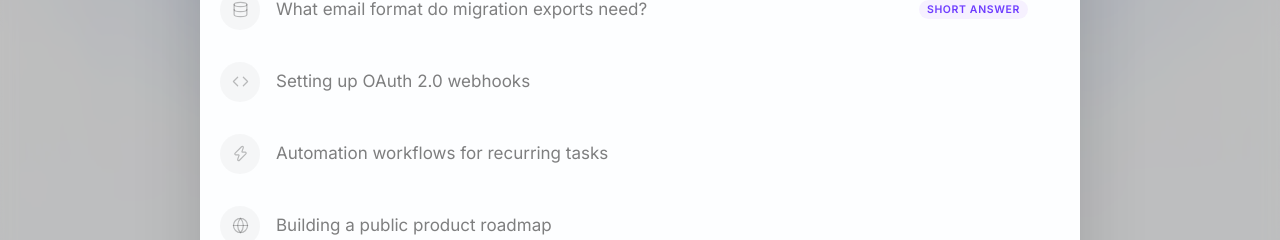
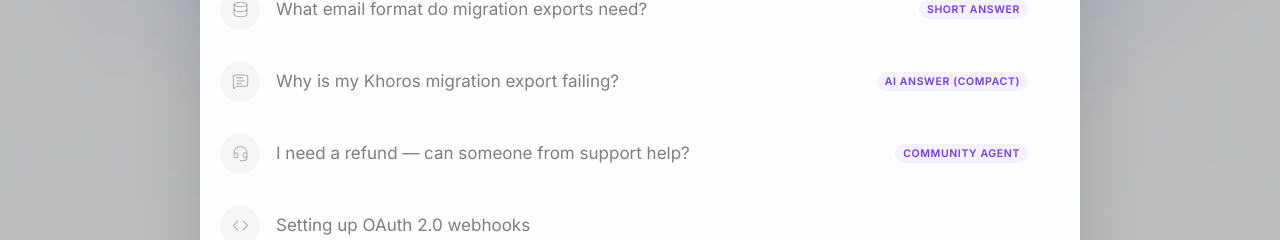
Before and after one commit to gs-graemerycyk/learn-v2, a Next.js app: page / in a window 1280 px wide. Both pictures are taken after a click on the button 989 px from the left and 29 px from the top of the page. Shown: the part 310-550 px from the top of the page. Built offline with nearby package versions, Linux system fonts and the light colour scheme.

Commit message:
Update ai-search-modal.tsx

```diff
--- a/src/components/ai-search-modal.tsx
+++ b/src/components/ai-search-modal.tsx
@@ -15,12 +15,14 @@ import {
   GitBranch,
   BookOpen,
   Code,
+  Headset,
+  MessageSquareText,
 } from "lucide-react";
 import { useSearch } from "./search-context";
 
 /* ── Query suggestions — curated, brand-relevant, with unique icons ── */
 
-type QueryIntent = "long" | "short" | "classic" | "support";
+type QueryIntent = "long" | "short" | "classic" | "support" | "ai-answer";
 
 interface QuerySuggestion {
   text: string;
@@ -34,6 +36,8 @@ interface QuerySuggestion {
 const curatedSuggestions: QuerySuggestion[] = [
   { text: "How do I migrate from Khoros to Gainsight Community?", icon: GitBranch, intent: "long" },
   { text: "What email format do migration exports need?", icon: Database, intent: "short" },
+  { text: "Why is my Khoros migration export failing?", icon: MessageSquareText, intent: "ai-answer" },
+  { text: "I need a refund — can someone from support help?", icon: Headset, intent: "support" },
   { text: "Setting up OAuth 2.0 webhooks", icon: Code },
   { text: "Automation workflows for recurring tasks", icon: Zap },
   { text: "Building a public product roadmap", icon: Globe },
@@ -119,8 +123,9 @@ function HighlightedText({ text, query }: { text: string; query: string }) {
 const INTENT_LABEL: Record<QueryIntent, string> = {
   long: "AI Answer",
   short: "Short answer",
+  "ai-answer": "AI Answer (compact)",
   classic: "Classic search",
-  support: "Support",
+  support: "Community Agent",
 };
 
 function IntentBadge({ intent }: { intent: QueryIntent }) {
@@ -196,12 +201,18 @@ export function AISearchModal() {
 
   // Map a query intent to its destination route. The default — and what the
   // user gets for any free-typed query — is the AI Answers (long) page.
+  // Support routes to the Forethought demo; "ai-answer" routes to the
+  // compact AI Answers layout.
   const routeForIntent = (intent?: QueryIntent): string => {
     switch (intent) {
       case "short":
         return "/answer";
+      case "ai-answer":
+        return "/ai-answer";
       case "classic":
         return "/search";
+      case "support":
+        return "/forethought";
       case "long":
       default:
         return "/learn";
@@ -213,7 +224,13 @@ export function AISearchModal() {
       const q = (submittedQuery || query).trim();
       if (!q) return;
       const route = routeForIntent(intent);
-      router.push(`${route}?q=${encodeURIComponent(q)}`);
+      // The Forethought page reads ?scenario=&mode= rather than ?q=, so
+      // route there with a sensible default scenario instead of the query.
+      const url =
+        intent === "support"
+          ? `${route}?scenario=refund&mode=forethought`
+          : `${route}?q=${encodeURIComponent(q)}`;
+      router.push(url);
       handleClose();
     },
     [query, handleClose, router]
```
